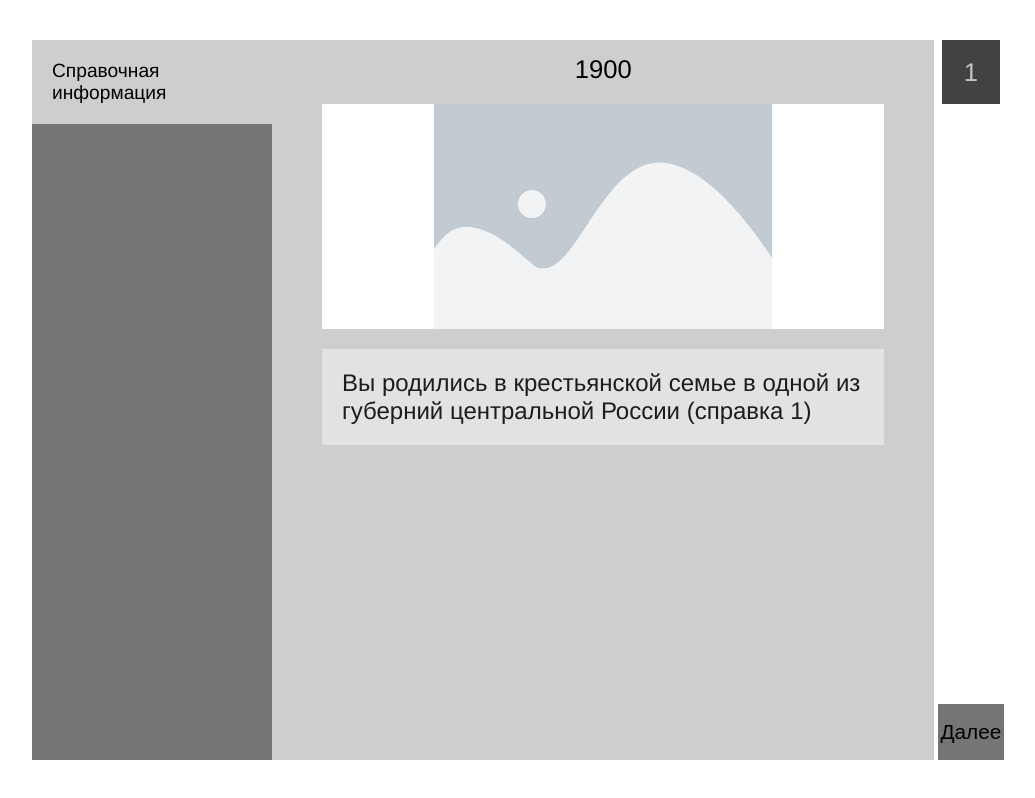
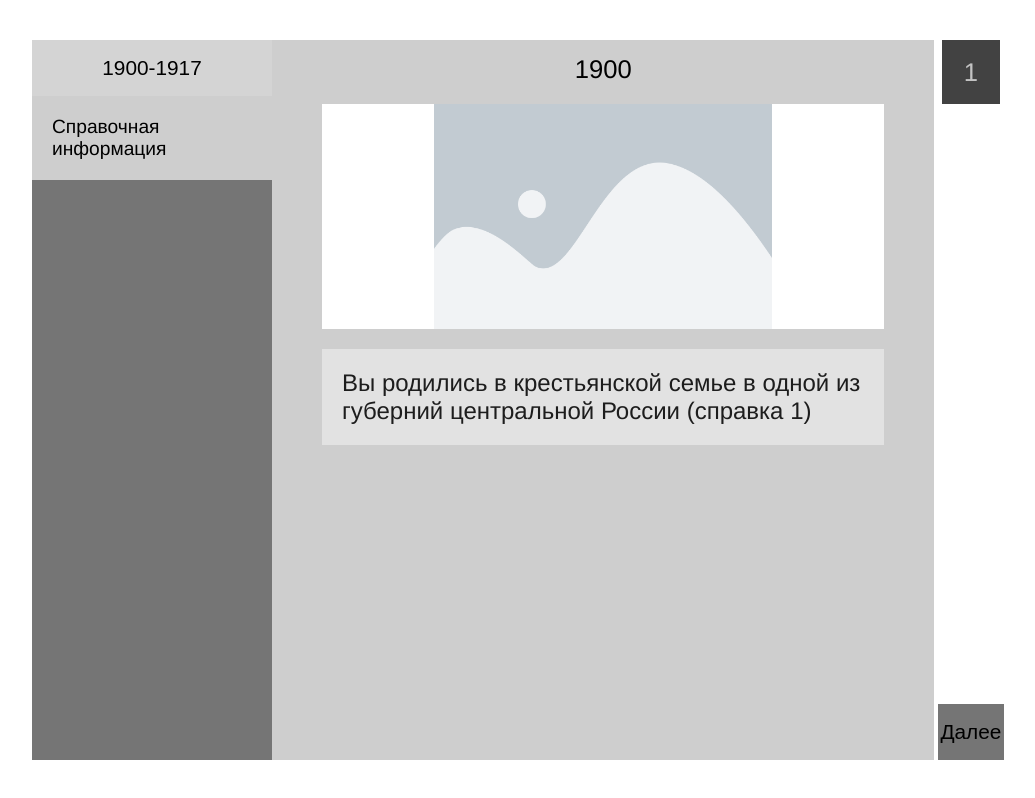
Before and after one commit to abshnko/revolution-game, a React (Create React App) app: page / in a window 1280 px wide. Shown: the whole page, without its empty margins (128-1163 px from the left). Built offline with nearby package versions, Linux system fonts and the light colour scheme.

Commit message:
info entries divided by time periods

```diff
--- a/src/App.js
+++ b/src/App.js
@@ -14,25 +14,90 @@ function App() {
   const [infoArray, setInfoArray] = useState([]); //write infos here
   const [isShowInfo, setIsShowInfo] = useState(false);
   const [questionCounter, setQuestionCounter] = useState(1);
+  const [testCounter, setTestCounter] = useState(1); //test
+
   const [isJump, setIsJump] = useState(false);
   const [jump, setJump] = useState(0);
   const [isShowQuestion, setIsShowQuestion] = useState(true);
-  const [periodArray, setPeriodArray] = useState(["1900-1917"]);
+  const [INFOS, setINFOS] = useState([]);
+  // const [isShowInfoEntries, setIsShowInfoEntries] = useState(false);
   // console.log(typeof infoArray);
   // info object:
   // {title, text, img, isActive}
 
+  const addInfoHelper = (singleInfo) => {
+    const i = INFOS.findIndex(
+      (infoObj) => infoObj.period === question[0].period
+    );
+    console.log("index in INFOS:", i);
+    if (i !== -1) {
+      const newINFO = {
+        infoId: singleInfo.id,
+        infoName: singleInfo.name,
+        infoText: singleInfo.text,
+      };
+      var infosArray = INFOS[i].infos;
+      infosArray.push(newINFO);
+      const newObj = { ...INFOS[i], infos: infosArray };
+      const newArray = INFOS;
+      newArray[i] = newObj;
+      setINFOS(newArray);
+    } else {
+      const newINFO = {
+        infoId: singleInfo.id,
+        infoName: singleInfo.name,
+        infoText: singleInfo.text,
+      };
+      setINFOS((INFOS) => [
+        ...INFOS,
+        {
+          id: INFOS.length + 1,
+          period: question[0].period,
+          infos: [newINFO],
+          isShowEntries: true,
+        },
+      ]);
+
+      INFOS.map((INFO) => {
+        INFO.isShowEntries = false;
+      });
+    }
+  };
+
+  function addINFO() {
+    if ("infos" in question[0]) {
+      question[0].infos.map((singleInfo) => {
+        addInfoHelper(singleInfo);
+      });
+    }
+    question[0].options.map((option) => {
+      if ("infos" in option) {
+        option.infos.map((singleInfo) => {
+          addInfoHelper(singleInfo);
+        });
+      }
+    });
+  }
+
+  const setIsShowInfoEntries = (periodId) => {
+    const i = INFOS.findIndex((period) => period.id === periodId);
+    const newArray = [...INFOS];
+    const cloneObj = newArray[i];
+    const show = cloneObj.isShowEntries;
+    const newObj = { ...cloneObj, isShowEntries: !show };
+    newArray[i] = newObj;
+    setINFOS(newArray);
+    INFOS.map((INFO) => {
+      INFO.isShowEntries = false;
+    });
+  };
+
   const handleClick = () => {
     if (index !== question[0].id) setQuestionCounter(questionCounter + 1);
-
     setQuestionChanged(true);
     setQuestion(data.filter((item) => item.id === index));
     setQuestionChanged(false);
   };
-
-  // const checkInfoStatus = () => {
-  //   question[0].isInfo ? setIsInfo(true) : setIsInfo(false);
-  // };
 
   useEffect(() => {
     checkOptions();
@@ -40,12 +105,17 @@ function App() {
 
   useEffect(() => {
     checkInfos();
-    checkInfosTest();
+    addINFO();
   }, [questionCounter]);
 
   useEffect(() => {
-    console.log("array changed, new length:", infoArray.length);
-  }, [infoArray]);
+    console.log("array changed, new length:", INFOS.length);
+  }, [INFOS]);
+
+  // useEffect(() => {
+  //   // addINFO();
+  // }, [index]);
+
   const nextClick = (id, isActive, next, nextJump) => {
     if (nextJump !== 0) {
       setJump(nextJump);
@@ -75,36 +145,18 @@ function App() {
       } else {
         setIndex(question[0].options[0].next);
       }
+      // ADD if length === 0 : endgame (maybe)
     }
-  };
-
-  const setShowInfoTrue = () => {
-    setIsShowQuestion(false);
-    setIsShowInfo(true);
-  };
-  const setShowQuestionTrue = () => {
-    setIsShowInfo(false);
-    setIsShowQuestion(true);
   };
 
   //check infos in question
   const checkInfos = () => {
-    if ("info" in question[0]) {
-      question[0].info.map((singleInfo) => {
-        setInfoArray((infoArray) => [...infoArray, singleInfo]);
-      });
-    }
-  };
-
-  //check infos in options
-  const checkInfosTest = () => {
-    question[0].options.map((option) => {
-      if ("info" in option) {
-        option.info.map((singleInfo) => {
-          setInfoArray((infoArray) => [...infoArray, singleInfo]);
-        });
-      }
-    });
+    // if ("infos" in question[0]) {
+    //   // question[0].infos.map((singleInfo) => {
+    //   //   setInfoArray((infoArray) => [...infoArray, singleInfo.name]);
+    //   // });
+    // }
+    setTestCounter(testCounter + 1);
   };
 
   return (
@@ -115,16 +167,47 @@ function App() {
         <>
           <div className="container">
             <div className="info-entries">
-              <div className="perod-info-toggle">
-                {infoArray.map((info) => {
+              {" "}
+              {/*whole left column*/}
+              {INFOS.map((period) => {
+                return (
+                  <div className="single-period">
+                    <button
+                      className="period-btn"
+                      onClick={() => setIsShowInfoEntries(period.id)}
+                    >
+                      {period.period}
+                    </button>
+                    {period.isShowEntries &&
+                      period.infos.map((info) => {
+                        return (
+                          <>
+                            <div className="info-single-entry">
+                              {info.infoName}
+                            </div>
+                          </>
+                        );
+                      })}
+                  </div>
+                );
+              })}
+              {/* {isShowInfoEntries &&
+                INFOS.map((info) => {
                   return (
-                    <div className="info-single-entry">
-                      {/* {info.id - 9} */}
-                      {info.name}
-                    </div>
+                    <>
+                      {info.infos.map((singleInfo) => {
+                        return (
+                          <div className="info-single-entry">
+                            {singleInfo.infoName}
+                          </div>
+                        );
+                      })}
+                    </>
                   );
-                })}
-              </div>
+                })} */}
+              {/* {infoArray.map((item) => {
+                return <>{item}</>;
+              })} */}
             </div>
             {isShowInfo && ( //show currently chosen info entry
               <div className="card" id={question[0].id}>
--- a/src/data.js
+++ b/src/data.js
@@ -15,14 +15,15 @@ const questions = [
       },
     ],
     isInfo: true,
-    info: [
+    infos: [
       {
         id: 10,
-        text: "info text",
-        name: ["Справочная информация"],
+        text: "infos text 1",
+        name: "Справочная информация",
         isActive: false,
       },
     ],
+    period: "1900-1917",
   },
   {
     id: 1001,
@@ -69,11 +70,11 @@ const questions = [
         state: { privateFarm: true },
         next: 1003,
         isInfo: true,
-        info: [
+        infos: [
           {
             id: 11,
-            text: "info text",
-            name: ["Самостоятельное хозяйство - справка 2.1"],
+            text: "infos text 2.1",
+            name: "Самостоятельное хозяйство - справка 2.1",
             isActive: false,
           },
         ],
@@ -85,11 +86,11 @@ const questions = [
         state: { privateFarm: true },
         next: 1003,
         isInfo: true,
-        info: [
+        infos: [
           {
             id: 12,
-            text: "info text",
-            name: ["Переселение в Сибирь - справка 2.2"],
+            text: "infos text 2.2",
+            name: "Переселение в Сибирь - справка 2.2",
             isActive: false,
           },
         ],
@@ -97,14 +98,15 @@ const questions = [
       },
     ],
     isInfo: true,
-    info: [
+    infos: [
       {
         id: 13,
-        text: "info text",
-        name: ["Справочная информация 2"],
+        text: "infos text 2",
+        name: "Справочная информация 2",
         isActive: false,
       },
     ],
+    period: "1900-1917",
   },
   {
     id: 1003,
@@ -118,14 +120,15 @@ const questions = [
         state: { cpsh: true },
         next: 1004,
         isInfo: true,
-        info: [
+        infos: [
           {
             id: 14,
-            text: "info text",
-            name: ["Церковно-приходская школа - справка 3.1"],
+            text: "infos text",
+            name: "Церковно-приходская школа - справка 3.1",
             isActive: false,
           },
         ],
+
         isActive: false,
       },
       {
@@ -142,11 +145,11 @@ const questions = [
         state: { factorySchool: true },
         next: 1007,
         isInfo: true,
-        info: [
+        infos: [
           {
             id: 15,
-            text: "info text",
-            name: ["Фабричная школа - справка 3.2"],
+            text: "infos text",
+            name: "Фабричная школа - справка 3.2",
             isActive: false,
           },
         ],
@@ -154,14 +157,15 @@ const questions = [
       },
     ],
     isInfo: true,
-    info: [
+    infos: [
       {
         id: 16,
-        text: "info text",
-        name: ["Образование - справка 3"],
+        text: "infos text",
+        name: "Образование - справка 3",
         isActive: false,
       },
     ],
+    period: "1900-1917",
   },
 
   // announcements
@@ -170,6 +174,7 @@ const questions = [
     year: "1914",
     img: "",
     text: "1914 год. Началась Первая мировая война (справка 4). Ваш батька ушёл добровольцем на фронт и погиб в Галиции (справка 5). Ваша судьба теперь в ваших руках.",
+    period: "1900-1917",
     options: [
       {
         id: 1,
@@ -181,17 +186,17 @@ const questions = [
       },
     ],
     isInfo: true,
-    info: [
+    infos: [
       {
         id: 17,
-        text: "info text",
-        name: ["Первая мировая война (справка 4)"],
+        text: "infos text",
+        name: "Первая мировая война (справка 4)",
         isActive: false,
       },
       {
         id: 18,
-        text: "info text",
-        name: ["Галиции (справка 5)"],
+        text: "infos text",
+        name: "Галиции (справка 5)",
         isActive: false,
       },
     ],
@@ -199,6 +204,7 @@ const questions = [
   {
     id: 1005,
     year: "1917",
+    period: "1900-1917",
     img: "",
     text: "Март 1917 год. Чувствуется, что в обществе распространяются революционные идеи и антивоенные настроения. Эти идеи не обошли и Вас стороной. Крестьянское хозяйство, как и вся экономика в кризисе. Из Петрограда пришли вести, что царь Николай Александрович отрекся от престола, а власть перешла в руки к Временному правительству (справка 6).",
     options: [
@@ -212,10 +218,10 @@ const questions = [
       },
     ],
     isInfo: true,
-    info: [
+    infos: [
       {
         id: 19,
-        text: "info text",
+        text: "infos text",
         name: "Временному правительству (справка 6)",
         isActive: false,
       },
@@ -225,6 +231,7 @@ const questions = [
   {
     id: 1006,
     year: "1917",
+    period: "1900-1917",
     img: "",
     text: "IV. Почесав немного голову, Вы задумались, что делать дальше, какой путь выбрать...",
     options: [
@@ -254,6 +261,7 @@ const questions = [
   {
     id: 1008,
     year: "1917",
+    period: "1900-1917",
     img: "",
     text: '25 октября 1917 г. в России устанавливается большевистская власть. Вас мало беспокоит происходящее в столице: "революции", "пролетариат"... работы не впроворот и без этих словечек!',
     options: [
@@ -271,6 +279,7 @@ const questions = [
   {
     id: 1009,
     year: "1918 - 1922",
+    period: "1918-1924",
     img: "",
     text: "V. 1918-1922 гг. Во всю бушует Гражданская война (справка 12). То и дело к Вам приходят то белые, то красные, отбирая последнее. Вы только шапки успевайте менять, словно в Малиновке. Пришло время выбирать сторону!",
     options: [
@@ -292,19 +301,19 @@ const questions = [
       },
     ],
     isInfo: true,
-    info: [
+    infos: [
       {
         id: 20,
-        text: "info text",
+        text: "infos text",
         name: "Гражданская война (справка 12)",
         isActive: false,
       },
     ],
-    period: "1918-1922",
   },
   {
     id: 1010,
     year: "1918 - 1922",
+    period: "1918-1924",
     img: "",
     text: "Вы решили поддержать красных и вступили в Комбед (справка 13). Вы оказали неоценимую помощь продотрядам (справка 14) в борьбе с укрывателями зерна. Так этих кулаков!",
     options: [
@@ -318,16 +327,16 @@ const questions = [
       },
     ],
     isInfo: true,
-    info: [
+    infos: [
       {
         id: 21,
-        text: "info text",
+        text: "infos text",
         name: "Комбед (справка 13)",
         isActive: false,
       },
       {
         id: 22,
-        text: "info text",
+        text: "infos text",
         name: "продотрядам (справка 14)",
         isActive: false,
       },
@@ -336,6 +345,7 @@ const questions = [
   {
     id: 1011,
     year: "1918 - 1922",
+    period: "1918-1924",
     img: "",
     text: "Отечество в опасности! Вы вступили в Добровольческую армию. По началу, Вам сопутствовал успех, но затем победы сменили неудачи. Вы уже жалеете о своём поспешном решении. Вы решаете дезертировать и вернуться в родную деревню, надеясь что ваше прошлое останется неизвестным новой власти.",
     options: [
@@ -353,6 +363,7 @@ const questions = [
   {
     id: 1012,
     year: "1921 - 1928",
+    period: "1918-1924", //???????
     img: "",
     text: "VI. НЭП (справка 15) в деревне. 1921-1928. Несмотря на то, что ещё на Дальнем Востоке тлеет пожар Гражданской войны, СНК (справка 16) решил отказаться от политики военного коммунизма и, в частности, продразвёрстки. Теперь правительство вводит продналог, который был зафиксирован в 20 % от урожая, а количество постановило определять весной - перед началом посевной. Была отменена социализация земли, крестьянам разрешили вести хозяйство как общиной, так и единолично. Разрешены рынки и наёмный труд. Кажется, всё налаживается...",
     options: [
@@ -378,10 +389,10 @@ const questions = [
         state: {},
         next: 1015,
         isInfo: true,
-        info: [
+        infos: [
           {
             id: 23,
-            text: "info text",
+            text: "infos text",
             name: "ликпункте (справка 49)",
             isActive: false,
           },
@@ -390,16 +401,16 @@ const questions = [
       },
     ],
     isInfo: true,
-    info: [
+    infos: [
       {
         id: 24,
-        text: "info text",
+        text: "infos text",
         name: "НЭП (справка 15)",
         isActive: false,
       },
       {
         id: 25,
-        text: "info text",
+        text: "infos text",
         name: "СНК (справка 16)",
         isActive: false,
       },
@@ -408,6 +419,7 @@ const questions = [
   {
     id: 1013,
     year: "1921 - 1928",
+    period: "1918-1924", //???????????
     img: "",
     text: "Вы образовали крепкое середняцкое хозяйство (справка 17). Излишками урожая вы торгуете на районных рынках, где цены гораздо выше, чем при госзакупке. Хотя промышленные товары, которые предлагаются государством вам не нравятся как низким качеством, так и  высокой ценой (!ист. справка про! - ножницы цен), вы всё же копите богатство.",
     options: [
@@ -421,16 +433,16 @@ const questions = [
       },
     ],
     isInfo: true,
-    info: [
+    infos: [
       {
         id: 26,
-        text: "info text",
+        text: "infos text",
         name: "середняцкое хозяйство (справка 17)",
         isActive: false,
       },
       {
         id: 27,
-        text: "info text",
+        text: "infos text",
         name: "(!ист. справка про! - ножницы цен)",
         isActive: false,
       },
@@ -439,6 +451,7 @@ const questions = [
   {
     id: 1014,
     year: "1921 - 1928",
+    period: "1918-1924",
     img: "",
     text: 'Вы образовали кулацкое хозяйство (справка 18). Дела идут в гору! Вы даже смогли нанять несколько батраков. Но на вас с неодобрением смотрят из райкома, называя "эксплуататором". Продналог вы стараетесь платить деньгами, а не зерном, так как закупочные цены государства ниже, чем на рынке. Хоть промышленные товары, которые предлагаются государством, вам не нравятся как низким качеством, так и  высокой ценой - "ножницы цен" (справка 19), Вы копите своё богатство год за годом.',
     options: [
@@ -452,16 +465,16 @@ const questions = [
       },
     ],
     isInfo: true,
-    info: [
+    infos: [
       {
         id: 28,
-        text: "info text",
+        text: "infos text",
         name: "кулацкое хозяйство (справка 18)",
         isActive: false,
       },
       {
         id: 29,
-        text: "info text",
+        text: "infos text",
         name: '"ножницы цен" (справка 19)',
         isActive: false,
       },
@@ -470,6 +483,7 @@ const questions = [
   {
     id: 1015,
     year: "1921 - 1928",
+    period: "1918-1924",
     img: "",
     text: "Узнав о Вашей педагогической деятельности в деревне, Вас с производства отправляют в техникум. 4 года - и Вы уже молодой управленец на заводе, да и по партийной линии хорошо идете: Ваше рвение в деле просвещения оценено по достоинству",
     options: [
@@ -489,6 +503,7 @@ const questions = [
   {
     id: 1007,
     year: "1917",
+    period: "1900-1917",
     img: "",
     text: "IV. Кажется, революционная агитация не прошла мимо Вас. В городе на каждом шагу что-то твердят о Временном правительстве, войне и прочих вещах. Может быть и мне примкнуть к какой-то партии?",
     options: [
@@ -498,10 +513,10 @@ const questions = [
         state: {},
         next: 1017,
         isInfo: true,
-        info: [
+        infos: [
           {
             id: 30,
-            text: "info text",
+            text: "infos text",
             name: "большевики (справка 7)",
             isActive: false,
           },
@@ -514,10 +529,10 @@ const questions = [
         state: {},
         next: 1019,
         isInfo: true,
-        info: [
+        infos: [
           {
             id: 31,
-            text: "info text",
+            text: "infos text",
             name: "Эсеры (справка 8)",
             isActive: false,
           },
@@ -530,10 +545,10 @@ const questions = [
         state: {},
         next: 1018,
         isInfo: true,
-        info: [
+        infos: [
           {
             id: 32,
-            text: "info text",
+            text: "infos text",
             name: "Кадеты (справка 9)",
             isActive: false,
           },
@@ -546,6 +561,7 @@ const questions = [
   {
     id: 1017,
     year: "1917",
+    period: "1900-1917",
     img: "",
     text: "Большевики не рады Вас видеть товарищем, да и Вы не особо согласным с ними в решении земельного вопроса. Из-за Вашего прошлого Вас считают лишь «попутчиком» скорой социалистической революции",
     options: [
@@ -563,6 +579,7 @@ const questions = [
   {
     id: 1018,
     year: "1917",
+    period: "1900-1917",
     img: "",
     text: "Кадеты считают Вас «селюком» и не очень дальновидным. Вам было отказано в членства в партии. Вы, как выходец из деревни, тоже не особо симпатизируете им и более того, не особо доверяете не совсем понятным идеалам кадетов",
     options: [
@@ -580,6 +597,7 @@ const questions = [
   {
     id: 1019,
     year: "1917",
+    period: "1900-1917",
     img: "",
     text: "Вы примкнули к партии эсеров. Кажется, их программа наиболее полно отражает Ваши желания о социализации земли, а их ненависть к царскому правительству просто поражает умы. Идеи российского народничества переполняют Ваши эмоции!",
     options: [
@@ -597,6 +615,7 @@ const questions = [
   {
     id: 1020,
     year: "1917",
+    period: "1900-1917",
     img: "",
     text: 'V. Эсеры находятся не в лучшем положении, то и дело Ваших товарищей по партии арестовывает милиция. На волне "Корниловского мятежа" (справка 10) большевиков все больше обсуждают в обществе. Вы решаете выйти из партии эсеров и сделать выбор в пользу ведущих политических сил!',
     options: [
@@ -616,10 +635,10 @@ const questions = [
         state: {},
         next: 1021,
         isInfo: true,
-        info: [
+        infos: [
           {
             id: 33,
-            text: "info text",
+            text: "infos text",
             name: "Керенским (справка 11)",
             isActive: false,
           },
@@ -630,10 +649,10 @@ const questions = [
       },
     ],
     isInfo: true,
-    info: [
+    infos: [
       {
         id: 34,
-        text: "info text",
+        text: "infos text",
         name: '"Корниловского мятежа" (справка 10)',
         isActive: false,
       },
@@ -642,6 +661,7 @@ const questions = [
   {
     id: 1021,
     year: "1917",
+    period: "1900-1917",
     img: "",
     text: "Утром 25 октября было обнародовано воззвание ВРК «К гражданам России» о низложении Временного правительства и переходе власти в руки большевиков. Холостой выстрел «Авроры» в 21.40 стал сигналом к штурму Зимнего дворца. Вы даже не успели понять, как власть в Петрограде перешла в руки большевиков",
     options: [
@@ -659,6 +679,7 @@ const questions = [
   {
     id: 1022,
     year: "1917",
+    period: "1900-1917",
     img: "",
     text: "VI. Революция всегда дает возможности. Теперь можно многого достичь усердным трудом. Или военными подвигами, ведь подписан Декрет об организации РККА? (справка 12). Вновь тяжелый выбор...",
     options: [
@@ -680,10 +701,10 @@ const questions = [
       },
     ],
     isInfo: true,
-    info: [
+    infos: [
       {
         id: 35,
-        text: "info text",
+        text: "infos text",
         name: "РККА (справка 12)",
         isActive: false,
       },
@@ -692,6 +713,7 @@ const questions = [
   {
     id: 1023,
     year: "1917",
+    period: "1900-1917",
     img: "",
     text: "Кажется, Вы выбрали не ту сторону и едва не погибли от рук матросов-анархистов. Последнее, что Вам остается - спрятаться в родной деревне. Возможности эмигрировать нет. Что ж, возможно, вам еще удастся отстоять свою политическую позицию.",
     options: [
--- a/src/style.css
+++ b/src/style.css
@@ -61,6 +61,18 @@ html {
   background-color: #757575;
   height: 90vh;
   overflow-y: scroll;
+}
+
+.container .info-entries .single-period button {
+  background-color: #d4d4d4;
+  text-align: center;
+  width: 100%;
+  height: 3.5rem;
+  max-height: 90px;
+  font-size: 1.3em;
+  border: none;
+  cursor: pointer;
+  margin: none;
 }
 
 .container .info-entries .info-single-entry {
@@ -252,7 +264,8 @@ h5 {
 }
 
 .options .option-container .active {
-  border: 2px solid #496bb3;
+  -webkit-box-shadow: 0 0 5px 0px #34495e;
+          box-shadow: 0 0 5px 0px #34495e;
 }
 
 .options .option-container .option-active {
--- a/src/style.scss
+++ b/src/style.scss
@@ -59,6 +59,24 @@ $semi-dark: rgb(117, 117, 117);
     height: 90vh;
     overflow-y: scroll;
 
+    .single-period {
+      button {
+        background-color: $light-background;
+        text-align: center;
+        // display: flex;
+        // justify-content: center;
+        // justify-self: center;
+        // align-items: center;
+        // align-self: flex-end;
+        width: 100%;
+        height: 3.5rem;
+        max-height: 90px;
+        font-size: 1.3em;
+        border: none;
+        cursor: pointer;
+        margin: none;
+      }
+    }
     .info-single-entry {
       background-color: $base-background; //specify that this is active bg
       margin-bottom: 2px;
@@ -217,7 +235,8 @@ h5 {
       margin-bottom: 10px;
     }
     .active {
-      border: 2px solid rgb(73, 107, 179);
+      // border: 2px solid rgb(73, 107, 179);
+      box-shadow: 0 0 5px 0px #34495e;
     }
     .option-active {
       background-color: rgb(77, 224, 205);
```
Also changed, not shown: src/announcements.js (+4 -8 lines), 2 other files (tests, documents, lock files or other folders).
